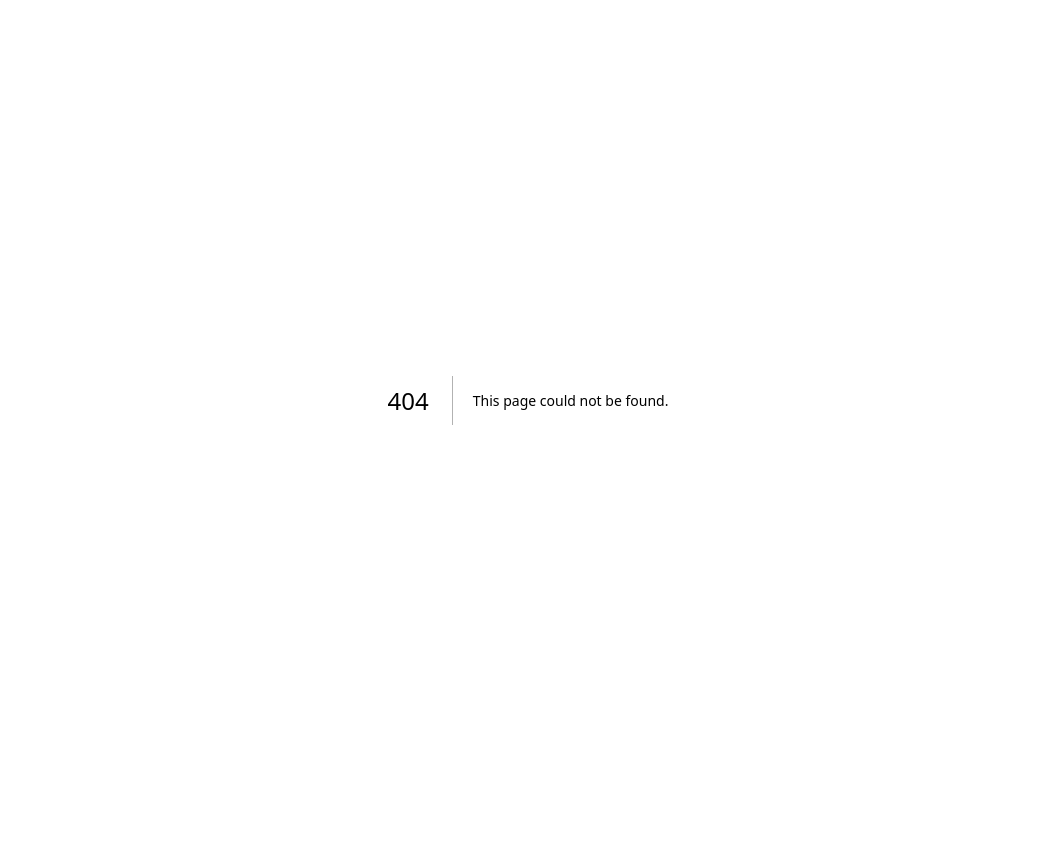
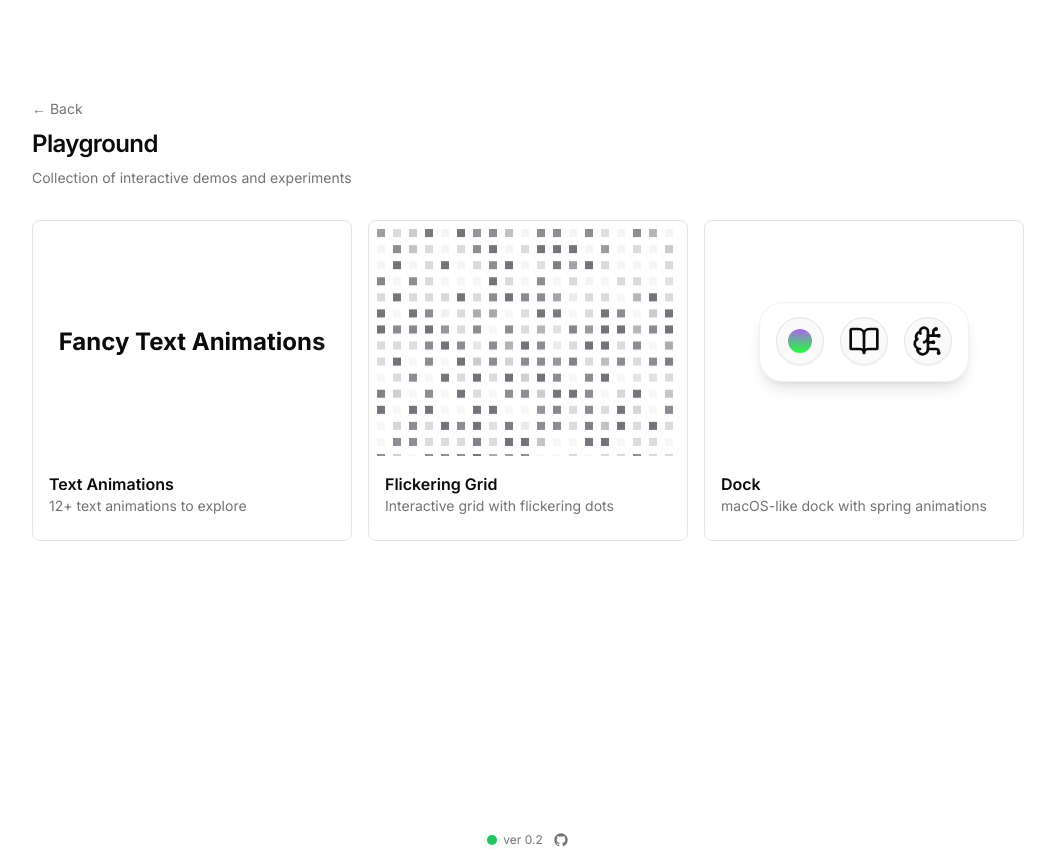
Before and after one commit to paulboguta/portfolio, a Next.js app: page /playground in a window 1280 px wide. Before the commit this address had no page. Shown: the whole page, without its empty margins (112-1167 px from the left). Before the commit the page ends 800 px from the top, so only its background shows below. Built offline with nearby package versions, Linux system fonts and the light colour scheme.

Commit message:
update main page and create playground page

```diff
--- a/app/page.tsx
+++ b/app/page.tsx
@@ -75,6 +75,28 @@
         </section>
 
         <section className="space-y-4">
+          <h2 className="text-xl font-medium pl-4">Playground</h2>
+          <Link
+            href="/playground"
+            className="group block space-y-2 hover:bg-gray-50 p-4 rounded"
+          >
+            <h3 className="text-lg font-medium group-hover:text-primary group-focus-visible:text-primary flex items-center gap-2">
+              Interactive Demos
+              <span className="flex items-center gap-1.5 bg-green-50 px-2 py-0.5 rounded text-xs text-green-700 font-normal">
+                <div className="relative flex h-2 w-2">
+                  <span className="absolute inline-flex h-full w-full animate-ping rounded-full bg-green-400 opacity-75"></span>
+                  <span className="relative inline-flex h-2 w-2 rounded-full bg-green-500"></span>
+                </div>
+                New
+              </span>
+            </h3>
+            <p className="text-muted-foreground">
+              Collection of interactive UI components and animations
+            </p>
+          </Link>
+        </section>
+
+        <section className="space-y-4">
           <div className="flex items-center justify-center gap-1.5 pt-8">
             <div className="relative flex h-2.5 w-2.5">
               <span className="absolute inline-flex h-full w-full animate-ping rounded-full bg-green-400 opacity-75"></span>
--- /dev/null
+++ b/app/playground/page.tsx
@@ -0,0 +1,171 @@
+"use client";
+
+import { APP_LINK } from "@/app/app-config";
+import Dock from "@/components/dock";
+import { FlickeringGrid } from "@/components/flickering-grid";
+import { TextAnimation } from "@/components/text-animations";
+import { cn } from "@/lib/utils";
+import { ArrowRight, BookOpenIcon, BrainCircuitIcon } from "lucide-react";
+import Link from "next/link";
+
+const DEMOS = [
+  {
+    title: "Text Animations",
+    description: "12+ text animations to explore",
+    href: "/playground/text-animations",
+    preview: (
+      <div className="flex items-center justify-center h-full">
+        <TextAnimation
+          text="Fancy Text Animations"
+          effect="shimmer"
+          className="font-bold"
+          fontSize={24}
+        />
+      </div>
+    ),
+  },
+  {
+    title: "Flickering Grid",
+    description: "Interactive grid with flickering dots",
+    href: "/playground/flickering-grid",
+    preview: (
+      <div className="flex items-center justify-center h-full">
+        <FlickeringGrid
+          dotSize={8}
+          spacing={16}
+          opacity={0.8}
+          flickerRate={0}
+          speed={10}
+          colors={[
+            "82, 82, 91",
+            "113, 113, 122",
+            "212, 212, 216",
+            "244, 244, 245",
+          ]}
+          className="w-full h-full"
+        />
+      </div>
+    ),
+  },
+  {
+    title: "Dock",
+    description: "macOS-like dock with spring animations",
+    href: "/playground/dock",
+    preview: (
+      <div className="flex items-center justify-center h-full">
+        <Dock
+          magnification={1.5}
+          distance={1}
+          iconMagnification={1}
+          springConfig={{
+            mass: 0.1,
+            stiffness: 200,
+            damping: 10,
+          }}
+          items={[
+            {
+              icon: (
+                <svg
+                  width="24"
+                  height="24"
+                  viewBox="0 0 24 24"
+                  fill="none"
+                  xmlns="http://www.w3.org/2000/svg"
+                >
+                  <rect
+                    width="24"
+                    height="24"
+                    rx="99999"
+                    fill="url(#paint0_linear_79_2)"
+                  />
+                  <defs>
+                    <linearGradient
+                      id="paint0_linear_79_2"
+                      x1="8"
+                      y1="0"
+                      x2="8"
+                      y2="24"
+                      gradientUnits="userSpaceOnUse"
+                    >
+                      <stop stop-color="#A965ED" />
+                      <stop offset="1" stop-color="#22FF3C" />
+                    </linearGradient>
+                  </defs>
+                </svg>
+              ),
+              label: "Aperture",
+              href: "#",
+            },
+            {
+              icon: <BookOpenIcon size={32} />,
+              label: "Book",
+              href: "#",
+            },
+            {
+              icon: <BrainCircuitIcon size={32} />,
+              label: "Brain",
+              href: "#",
+            },
+          ]}
+        />
+      </div>
+    ),
+  },
+];
+
+export default function PlaygroundPage() {
+  return (
+    <main className="min-h-screen bg-background">
+      <div className="mx-auto max-w-5xl space-y-8 px-4 py-12 md:py-16 lg:py-24">
+        <div className="space-y-2">
+          <Link
+            href={APP_LINK}
+            className={cn(
+              "text-sm text-muted-foreground",
+              "hover:text-foreground transition-colors"
+            )}
+          >
+            ← Back
+          </Link>
+          <h1 className="text-2xl font-semibold tracking-tight">Playground</h1>
+          <p className="text-sm text-muted-foreground">
+            Collection of interactive demos and experiments
+          </p>
+        </div>
+
+        <div className="grid gap-4 md:grid-cols-2 lg:grid-cols-3">
+          {DEMOS.map((demo) => (
+            <Link
+              key={demo.title}
+              href={demo.href}
+              className={cn(
+                "group relative overflow-hidden rounded-lg border bg-background p-2",
+                "hover:border-foreground/20 hover:bg-accent/70 transition-colors"
+              )}
+            >
+              <div className="aspect-[4/3] w-full rounded-md bg-white">
+                {demo.preview}
+              </div>
+              <div className="py-4 px-2">
+                <h3 className="font-semibold">{demo.title}</h3>
+                <p className="text-sm text-muted-foreground">
+                  {demo.description}
+                </p>
+              </div>
+              <div
+                className={cn(
+                  "absolute bottom-6 right-4",
+                  "opacity-0 -translate-x-2",
+                  "group-hover:opacity-100 group-hover:translate-x-0",
+                  "transition-all duration-200"
+                )}
+              >
+                <ArrowRight className="w-5 h-5 text-muted-foreground" />
+              </div>
+            </Link>
+          ))}
+        </div>
+      </div>
+    </main>
+  );
+}
```
